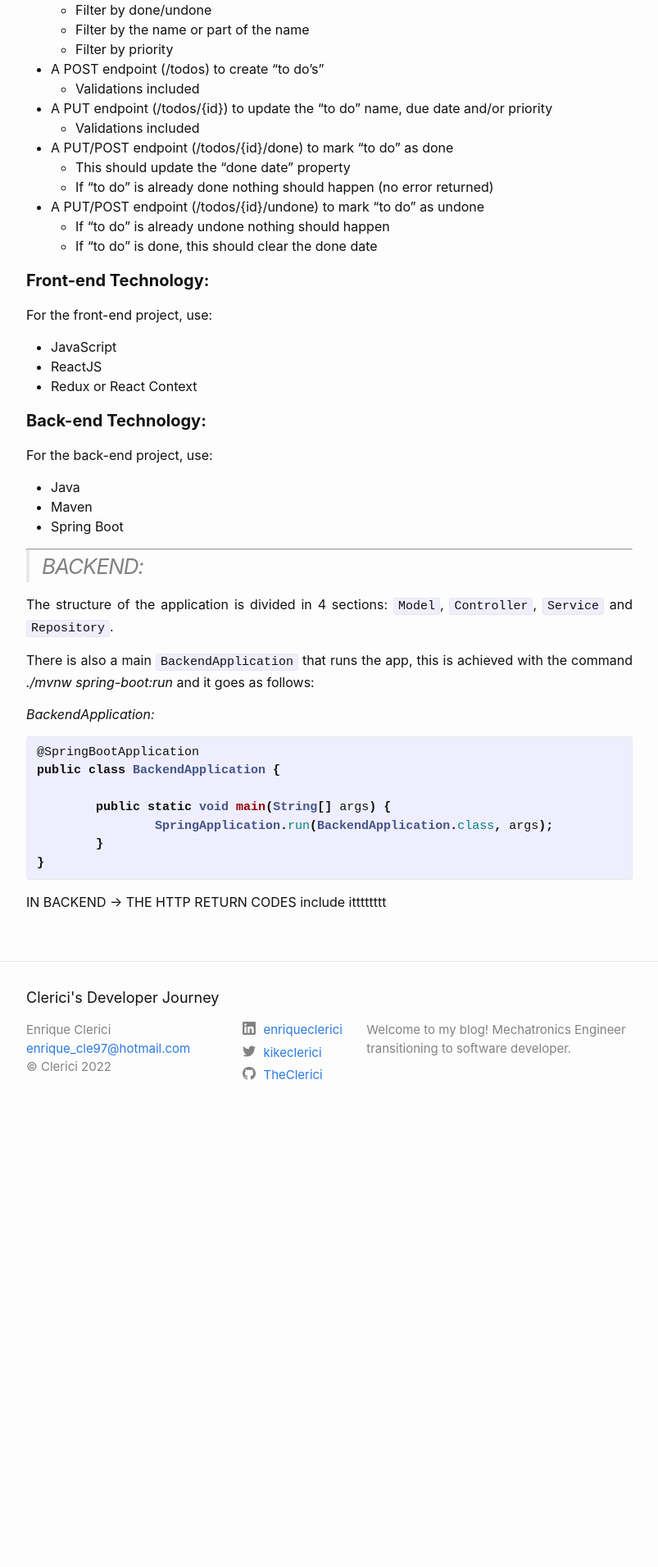
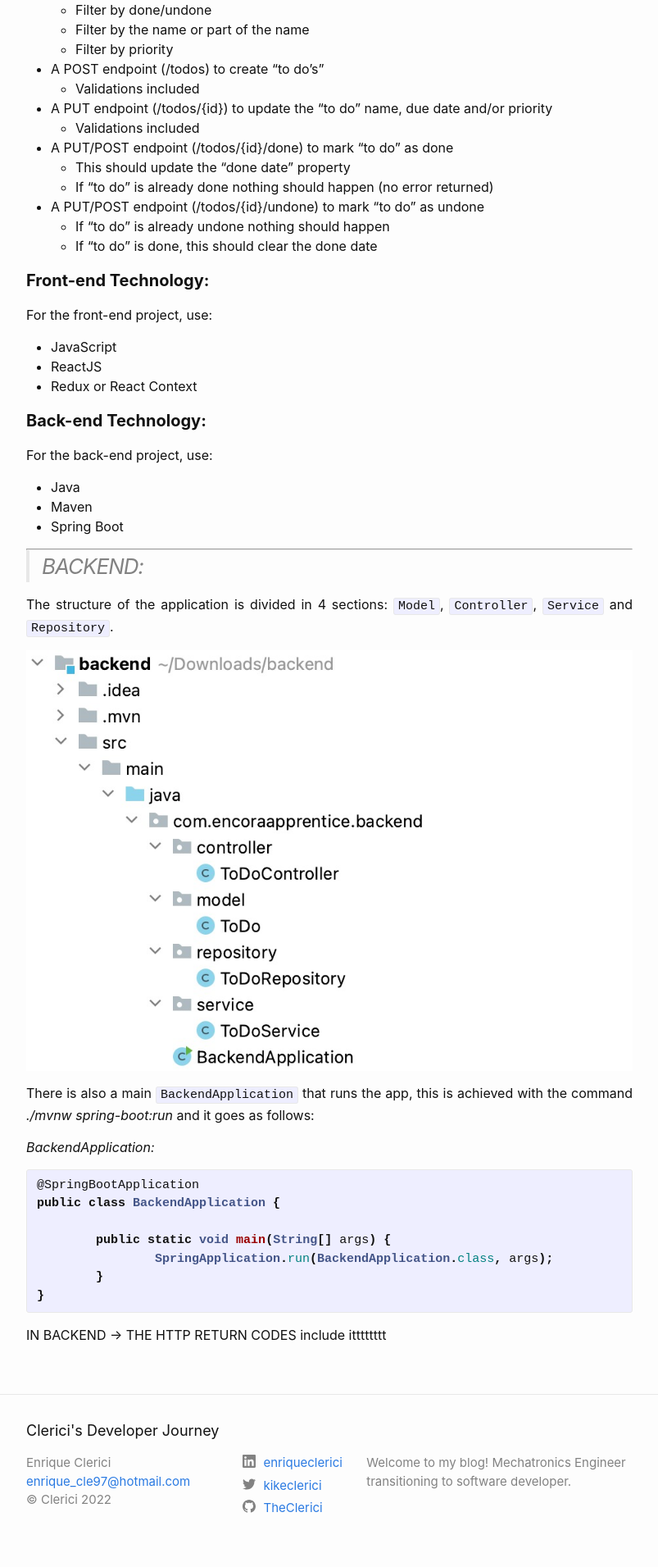
Before and after one commit to TheClerici/my-blog, a Jekyll site: the page built from blog-logs/_posts/2022-11-24-3rdTechLog.md, in a window 1280 px wide. Shown: the part 2314-4225 px from the top of the page at 82% size, without its empty margins (238-1041 px from the left). Built offline with Jekyll 4.4.1, drawn with Linux system fonts in a browser that asks for light colours; before the commit the page ends 3697 px from its top, so only the background shows below that.

Commit message:
structure img added to tech log

```diff
--- a/blog-logs/_posts/2022-11-24-3rdTechLog.md
+++ b/blog-logs/_posts/2022-11-24-3rdTechLog.md
@@ -86,6 +86,8 @@ For the back-end project, use:
 
 The structure of the application is divided in 4 sections: `Model`, `Controller`, `Service` and `Repository`.
 
+![structure](https://github.com/TheClerici/my-blog/blob/main/images/structure.jpg?raw=true "Structure")
+
 There is also a main `BackendApplication` that runs the app, this is achieved with the command _./mvnw spring-boot:run_ and it goes as follows:
 
 _BackendApplication:_
```
